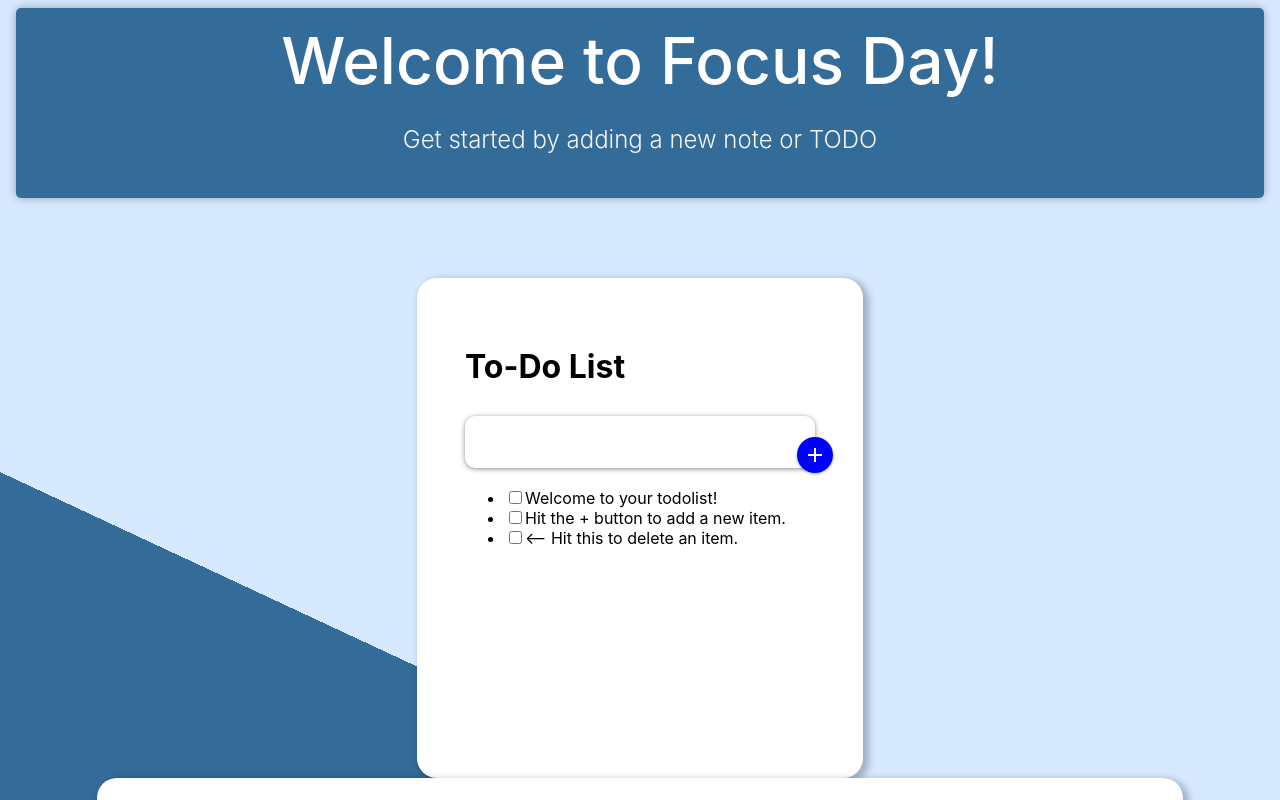
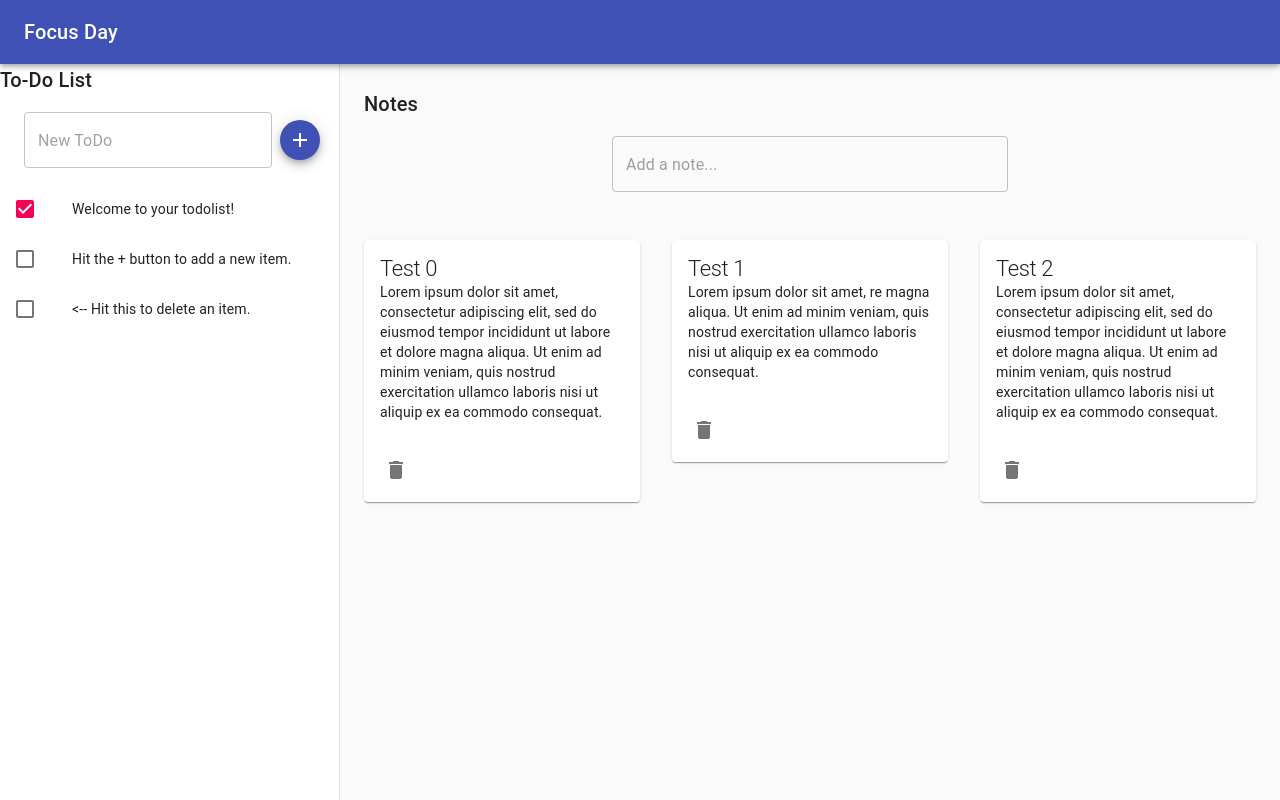
Before and after one commit to alfonsocartes/focus-day, a Next.js app: page / in a window 1280 px wide. Shown: the top 800 px of the page. Built offline with nearby package versions, Linux system fonts and the light colour scheme.

Commit message:
Use material-UI components and Layout

```diff
--- a/components/App.jsx
+++ b/components/App.jsx
@@ -1,15 +1,76 @@
+import Link from "next/link";
 import Notes from "./Notes";
 import ToDoList from "./ToDoList";
+import Grid from "@material-ui/core/Grid";
+import Paper from "@material-ui/core/Paper";
+import { makeStyles } from "@material-ui/core/styles";
+import Drawer from "@material-ui/core/Drawer";
+import AppBar from "@material-ui/core/AppBar";
+import CssBaseline from "@material-ui/core/CssBaseline";
+import Toolbar from "@material-ui/core/Toolbar";
+import List from "@material-ui/core/List";
+import Typography from "@material-ui/core/Typography";
+import Divider from "@material-ui/core/Divider";
+import ListItem from "@material-ui/core/ListItem";
+import ListItemIcon from "@material-ui/core/ListItemIcon";
+import ListItemText from "@material-ui/core/ListItemText";
+import InboxIcon from "@material-ui/icons/MoveToInbox";
+import MailIcon from "@material-ui/icons/Mail";
+
+const drawerWidth = 340;
+
+const useStyles = makeStyles((theme) => ({
+  root: {
+    display: "flex",
+  },
+  appBar: {
+    zIndex: theme.zIndex.drawer + 1,
+  },
+  drawer: {
+    width: drawerWidth,
+    flexShrink: 0,
+  },
+  drawerPaper: {
+    width: drawerWidth,
+  },
+  drawerContainer: {
+    overflow: "auto",
+  },
+  content: {
+    flexGrow: 1,
+    padding: theme.spacing(3),
+  },
+}));
 
 function App() {
+  const classes = useStyles();
+
   return (
-    <div className="container">
-      <div>
-        <ToDoList />
-      </div>
-      <div>
+    <div className={classes.root}>
+      <CssBaseline />
+      <AppBar position="fixed" className={classes.appBar}>
+        <Toolbar>
+          <Typography variant="h6" noWrap>
+            Focus Day
+          </Typography>
+        </Toolbar>
+      </AppBar>
+      <Drawer
+        className={classes.drawer}
+        variant="permanent"
+        classes={{
+          paper: classes.drawerPaper,
+        }}
+      >
+        <Toolbar />
+        <div className={classes.drawerContainer}>
+          <ToDoList />
+        </div>
+      </Drawer>
+      <main className={classes.content}>
+        <Toolbar />
         <Notes />
-      </div>
+      </main>
     </div>
   );
 }
--- a/components/Note.jsx
+++ b/components/Note.jsx
@@ -1,20 +1,64 @@
 import DeleteIcon from "@material-ui/icons/Delete";
 import IconButton from "@material-ui/core/IconButton";
+import { makeStyles } from "@material-ui/core/styles";
+import Card from "@material-ui/core/Card";
+import CardActions from "@material-ui/core/CardActions";
+import CardContent from "@material-ui/core/CardContent";
+import Button from "@material-ui/core/Button";
+import Typography from "@material-ui/core/Typography";
+
+const useStyles = makeStyles({
+  root: {
+    minWidth: 275,
+  },
+  bullet: {
+    display: "inline-block",
+    margin: "0 2px",
+    transform: "scale(0.8)",
+  },
+  title: {
+    fontSize: 22,
+  },
+  pos: {
+    marginBottom: 12,
+  },
+});
 
 function Note(props) {
   function handleClick() {
     props.onDelete(props.id);
   }
 
+  const classes = useStyles();
+  const bull = <span className={classes.bullet}>•</span>;
+
   return (
-    <div className="note">
-      <h1>{props.title}</h1>
-      <p>{props.content}</p>
-      <IconButton aria-label="delete" onClick={handleClick}>
-        <DeleteIcon />
-      </IconButton>
-    </div>
+    <Card className={classes.root}>
+      <CardContent>
+        <Typography className={classes.title} variant="h1" component="h1">
+          {props.title}
+        </Typography>
+        <Typography variant="body2" component="p">
+          {props.content}
+        </Typography>
+      </CardContent>
+      <CardActions>
+        <IconButton aria-label="delete" onClick={handleClick}>
+          <DeleteIcon />
+        </IconButton>
+      </CardActions>
+    </Card>
   );
+
+  //   return (
+  //     <div className="note">
+  //       <h1>{props.title}</h1>
+  //       <p>{props.content}</p>
+  //       <IconButton aria-label="delete" onClick={handleClick}>
+  //         <DeleteIcon />
+  //       </IconButton>
+  //     </div>
+  //   );
 }
 
 export default Note;
--- a/components/NoteCreation.jsx
+++ b/components/NoteCreation.jsx
@@ -2,8 +2,29 @@ import { useState } from "react";
 import AddIcon from "@material-ui/icons/Add";
 import Fab from "@material-ui/core/Fab";
 import Zoom from "@material-ui/core/Zoom";
+import { makeStyles } from "@material-ui/core/styles";
+import TextField from "@material-ui/core/TextField";
+import Container from "@material-ui/core/Container";
+
+const useStyles = makeStyles((theme) => ({
+  paper: {
+    marginTop: theme.spacing(8),
+    display: "flex",
+    flexDirection: "column",
+    alignItems: "center",
+  },
+  form: {
+    width: "100%", // Fix IE 11 issue.
+    marginTop: theme.spacing(1),
+  },
+  fab: {
+    top: theme.spacing(3),
+    right: theme.spacing(1),
+  },
+}));
 
 function CreateArea(props) {
+  const classes = useStyles();
   const [isExpanded, setExpanded] = useState(false);
 
   const [note, setNote] = useState({
@@ -38,32 +59,41 @@ function CreateArea(props) {
   //TODO: add UUID instead of index
 
   return (
-    <div>
-      <form className="create-note">
+    <Container component="main" maxWidth="xs">
       {isExpanded && (
-          <input
+        <TextField
+          variant="outlined"
+          margin="normal"
+          fullWidth
           name="title"
           onChange={handleChange}
           value={note.title}
           placeholder="Title"
         />
       )}
-
-        <textarea
+      <TextField
+        variant="outlined"
+        margin="normal"
+        fullWidth
         name="content"
         onClick={expand}
         onChange={handleChange}
         value={note.content}
         placeholder="Add a note..."
-          rows={isExpanded ? 3 : 1}
+        multiline={isExpanded}
+        rows={isExpanded ? 5 : 1}
       />
       <Zoom in={isExpanded}>
-          <Fab onClick={addNote}>
+        <Fab
+          className={classes.fab}
+          size="small"
+          color="primary"
+          aria-label="add"
+        >
           <AddIcon />
         </Fab>
       </Zoom>
-      </form>
-    </div>
+    </Container>
   );
 }
 
--- a/components/Notes.jsx
+++ b/components/Notes.jsx
@@ -1,6 +1,9 @@
 import { useState } from "react";
 import Note from "./Note";
 import NoteCreation from "./NoteCreation";
+import { Grid } from "@material-ui/core";
+import Typography from "@material-ui/core/Typography";
+
 function Notes() {
   const testingData = [
     {
@@ -37,14 +40,23 @@ function Notes() {
   }
 
   return (
-    <div className="notes-container">
     <div>
-        <h1>Notes</h1>
-      </div>
+      <Typography variant="h6" component="h4">
+        Notes
+      </Typography>
       <NoteCreation onAdd={addNote} />
-      <div className="grid"></div>
+      <div>
+        <Grid
+          container
+          direction="row"
+          justify="space-around"
+          alignItems="flex-start"
+          spacing={4}
+        >
           {notes.map((noteItem, index) => {
+            const labelId = `checkbox-list-label-${index}`;
             return (
+              <Grid item xs={4} key={index}>
                 <Note
                   key={index}
                   id={index}
@@ -52,8 +64,11 @@ function Notes() {
                   content={noteItem.content}
                   onDelete={deleteNote}
                 />
+              </Grid>
             );
           })}
+        </Grid>
+      </div>
     </div>
   );
 }
--- a/components/TaskCreation.jsx
+++ b/components/TaskCreation.jsx
@@ -2,8 +2,29 @@ import { useState } from "react";
 import AddIcon from "@material-ui/icons/Add";
 import Fab from "@material-ui/core/Fab";
 import Zoom from "@material-ui/core/Zoom";
+import TextField from "@material-ui/core/TextField";
+import Container from "@material-ui/core/Container";
+import { makeStyles } from "@material-ui/core/styles";
+
+const useStyles = makeStyles((theme) => ({
+  paper: {
+    marginTop: theme.spacing(8),
+    display: "flex",
+    flexDirection: "column",
+    alignItems: "center",
+  },
+  form: {
+    width: "100%", // Fix IE 11 issue.
+    marginTop: theme.spacing(1),
+  },
+  fab: {
+    top: theme.spacing(3),
+    left: theme.spacing(1),
+  },
+}));
 
 function TaskCreation(props) {
+  const classes = useStyles();
   const [newTask, setNewTask] = useState("");
 
   function handleChange(event) {
@@ -14,11 +35,21 @@ function TaskCreation(props) {
   //TODO: add UUID instead of index
 
   return (
-    <div>
-      <form className="create-task">
-        <input onChange={handleChange} type="text" value={newTask} />
-        <Zoom in={true}>
+    <Container component="main" maxWidth="xs">
+      <TextField
+        variant="outlined"
+        margin="normal"
+        name="title"
+        onChange={handleChange}
+        value={newTask}
+        placeholder="New ToDo"
+        className={classes.margin}
+      />
+      <Zoom in={true} className={classes.fab}>
         <Fab
+          size="small"
+          color="primary"
+          aria-label="add"
           onClick={() => {
             props.onAdd(newTask);
             setNewTask("");
@@ -27,8 +58,7 @@ function TaskCreation(props) {
           <AddIcon />
         </Fab>
       </Zoom>
-      </form>
-    </div>
+    </Container>
   );
 }
 
--- a/components/ToDoList.jsx
+++ b/components/ToDoList.jsx
@@ -1,8 +1,36 @@
 import { useState } from "react";
-import Task from "./Task";
+import { makeStyles } from "@material-ui/core/styles";
 import TaskCreation from "./TaskCreation";
+import List from "@material-ui/core/List";
+import ListItem from "@material-ui/core/ListItem";
+import ListItemIcon from "@material-ui/core/ListItemIcon";
+import ListItemText from "@material-ui/core/ListItemText";
+import Typography from "@material-ui/core/Typography";
+import Checkbox from "@material-ui/core/Checkbox";
+
+const useStyles = makeStyles((theme) => ({
+  root: {
+    backgroundColor: theme.palette.background.paper,
+  },
+}));
 
 function ToDoList() {
+  const classes = useStyles();
+  const [checked, setChecked] = React.useState([0]);
+
+  const handleToggle = (value) => () => {
+    const currentIndex = checked.indexOf(value);
+    const newChecked = [...checked];
+
+    if (currentIndex === -1) {
+      newChecked.push(value);
+    } else {
+      newChecked.splice(currentIndex, 1);
+    }
+
+    setChecked(newChecked);
+  };
+
   const testingData = [
     "Welcome to your todolist!",
     "Hit the + button to add a new item.",
@@ -17,36 +45,74 @@ function ToDoList() {
     });
   }
 
-  function deleteTask(id) {
-    setTasks((prevItems) => {
-      return prevItems.filter((item, index) => {
-        return index !== id;
-      });
-    });
-  }
+  // I will not delete the task because the DB will reset each day
+  // function deleteTask(id) {
+  //   setTasks((prevItems) => {
+  //     return prevItems.filter((item, index) => {
+  //       return index !== id;
+  //     });
+  //   });
+  // }
 
   //TODO: index must be UUID, not index. It doesnt work with a check box
 
   return (
-    <div className="todo-container">
-      <div>
-        <h1>To-Do List</h1>
-      </div>
+    <div>
+      <Typography variant="h6" component="h4">
+        To-Do List
+      </Typography>
+
       <TaskCreation onAdd={addTask} />
       <div>
-        <ul>
-          {tasks.map((todoTask, index) => (
-            <Task
-              key={index}
-              id={index}
-              text={todoTask}
-              onChecked={deleteTask}
-            />
-          ))}
-        </ul>
+        <List className={classes.root}>
+          {tasks.map((todoTask, index) => {
+            const labelId = `checkbox-list-label-${index}`;
+
+            return (
+              <ListItem
+                key={index}
+                role={undefined}
+                dense
+                button
+                onClick={handleToggle(index)}
+              >
+                <ListItemIcon>
+                  <Checkbox
+                    edge="start"
+                    checked={checked.indexOf(index) !== -1}
+                    tabIndex={-1}
+                    disableRipple
+                    inputProps={{ "aria-labelledby": labelId }}
+                  />
+                </ListItemIcon>
+                <ListItemText id={labelId} primary={`${todoTask}`} />
+              </ListItem>
+            );
+          })}
+        </List>
       </div>
     </div>
   );
 }
+// return (
+//   <div>
+//     <div>
+//       <h1>To-Do List</h1>
+//     </div>
+//     <TaskCreation onAdd={addTask} />
+//     <div>
+//       <ul>
+//         {tasks.map((todoTask, index) => (
+//           <Task
+//             key={index}
+//             id={index}
+//             text={todoTask}
+//             onChecked={deleteTask}
+//           />
+//         ))}
+//       </ul>
+//     </div>
+//   </div>
+// );
 
 export default ToDoList;
--- a/pages/api/todos.js
+++ b/pages/api/todos.js
@@ -100,44 +100,44 @@ function deleteTask(req, res) {
   });
 }
 
-app.get("/", function (req, res) {
-  Item.find({}, function (err, foundItems) {
-    if (foundItems.length === 0) {
-      Item.insertMany(defaultItems, function (err) {
-        if (err) {
-          console.log(err);
-        } else {
-          console.log("Successfully saved to collection.");
-        }
-      });
-      res.redirect("/");
-    } else {
-      res.render("list", { listTitle: "Today", newListItems: foundItems });
-    }
-  });
-});
+// app.get("/", function (req, res) {
+//   Item.find({}, function (err, foundItems) {
+//     if (foundItems.length === 0) {
+//       Item.insertMany(defaultItems, function (err) {
+//         if (err) {
+//           console.log(err);
+//         } else {
+//           console.log("Successfully saved to collection.");
+//         }
+//       });
+//       res.redirect("/");
+//     } else {
+//       res.render("list", { listTitle: "Today", newListItems: foundItems });
+//     }
+//   });
+// });
 
-app.post("/", function (req, res) {
-  const itemText = req.body.newItem;
+// app.post("/", function (req, res) {
+//   const itemText = req.body.newItem;
 
-  const item = new Item({
-    text: itemText,
-  });
+//   const item = new Item({
+//     text: itemText,
+//   });
 
-  item.save();
-  res.redirect("/");
-});
+//   item.save();
+//   res.redirect("/");
+// });
 
-app.post("/delete", function (req, res) {
-  const checkedItemId = req.body.checkbox;
+// app.post("/delete", function (req, res) {
+//   const checkedItemId = req.body.checkbox;
 
-  Item.findByIdAndRemove(checkedItemId, function (err) {
-    if (!err) {
-      console.log("Successfully deleted checked item.");
-      res.redirect("/");
-    }
-  });
-});
+//   Item.findByIdAndRemove(checkedItemId, function (err) {
+//     if (!err) {
+//       console.log("Successfully deleted checked item.");
+//       res.redirect("/");
+//     }
+//   });
+// });
 
 app.listen(port, function () {
   console.log("Server started successfully.");
--- a/pages/index.js
+++ b/pages/index.js
@@ -1,26 +1,27 @@
 import Head from "next/head";
+import Link from "next/link";
 import App from "../components/App";
+
+import Container from "@material-ui/core/Container";
+import Typography from "@material-ui/core/Typography";
+import Box from "@material-ui/core/Box";
+import Button from "@material-ui/core/Button";
+import { makeStyles } from "@material-ui/core/styles";
 
 const currentYear = new Date().getFullYear();
 const logoPath = "/Logo cartes.dev small.jpg";
 
 export default function Home() {
   return (
-    <div className="container">
+    <div>
       <Head>
         <title>Focus Day</title>
         <link rel="icon" href="/favicon.ico" />
       </Head>
-      <header>
-        {" "}
-        <h1 className="title">Welcome to Focus Day!</h1>
-        <p className="description">Get started by adding a new note or TODO</p>
-      </header>
-      <main className="main">
+      <div>
         <App />
-      </main>
-
-      <footer className="footer">
+      </div>
+      {/* <footer className="footer">
         <a
           href="https://www.cartes.dev"
           target="_blank"
@@ -29,7 +30,7 @@ export default function Home() {
           Copyright ⓒ {currentYear}
           <img src={logoPath} alt="cartes.dev Logo" className="logo" />
         </a>
-      </footer>
+      </footer> */}
     </div>
   );
 }
--- a/styles/globals.css
+++ b/styles/globals.css
@@ -1,4 +1,4 @@
-html {
+/* html {
   background-color: #d7e9ff;
   background-image: -webkit-linear-gradient(65deg, #336b99 50%, #d7e9ff 50%);
   min-height: 1000px;
@@ -281,19 +281,4 @@ form.create-task button {
   cursor: pointer;
   outline: none;
 }
-/*
-form.create-task button {
-  position: absolute;
-  right: 18px;
-  bottom: -18px;
-  background: blue;
-  color: #fff;
-  border: none;
-  border-radius: 50%;
-  width: 36px;
-  height: 36px;
-  box-shadow: 0 1px 3px rgba(0, 0, 0, 0.3);
-  cursor: pointer;
-  outline: none;
-}
 */
```
Also changed, not shown: pages/about.js (added, +22 -0 lines). Lines whose indentation alone changed are shown as unchanged.
